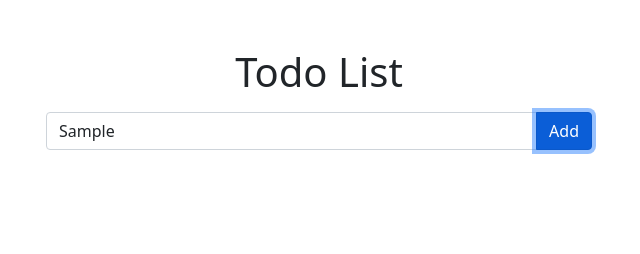
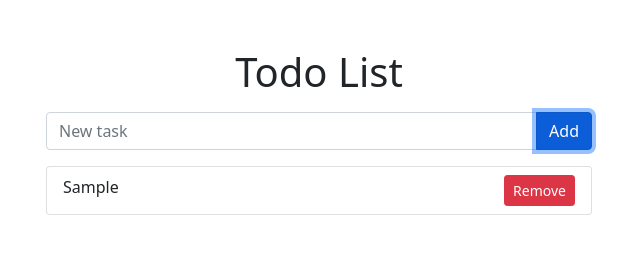
Before and after one commit to APP-iOS5th/web_todo_jaesun, a plain HTML site: page index.html in a window 1280 px wide. Both pictures are taken after typing "Sample" into the empty fields and a click on the button "Add". Shown: the whole page, without its empty margins (321-961 px from the left). Drawn offline with nearby package versions, Linux system fonts and the light colour scheme.

Commit message:
todolist javascript

```diff
--- a/index.html
+++ b/index.html
@@ -36,5 +36,56 @@
         </div>
       </div>
     </div>
+
+    <script>
+      document.addEventListener("DOMContentLoaded", function () {
+        loadTodos();
+      });
+      document.getElementById("addTodo").addEventListener("click", function () {
+        var value = document.getElementById("todoInput").value;
+        if (value && value!= "") {
+          addTodo(value);
+          document.getElementById("todoInput").value = "";
+          storeTodos();
+        }
+      });
+
+      function addTodo(text) {
+        var list = document.getElementById("todoList");
+
+        var item = document.createElement("li");
+        item.innerHTML = text;
+        item.classList.add("list-group-item");
+
+        var removeButton = document.createElement("button");
+        removeButton.innerText = "Remove";
+        removeButton.classList.add("btn", "btn-danger", "btn-sm", "float-end");
+        removeButton.addEventListener("click", function () {
+          item.parentNode.removeChild(item);
+          storeTodos();
+        });
+        item.appendChild(removeButton);
+        list.appendChild(item);
+      }
+
+      function storeTodos() {
+        var todos = [];
+        for (var i = 0; i < todoList.children.length; i++) {
+          todos.push(
+            todoList.children[i].innerText.replace("Remove", "").trim()
+          );
+        }
+        localStorage.setItem("todos", JSON.stringify(todos));
+      }
+
+      function loadTodos() {
+        var todos = JSON.parse(localStorage.getItem("todos"));
+        if (todos) {
+          todos.forEach(function (todo) {
+            addTodo(todo);
+          });
+        }
+      }
+    </script>
   </body>
 </html>
```
